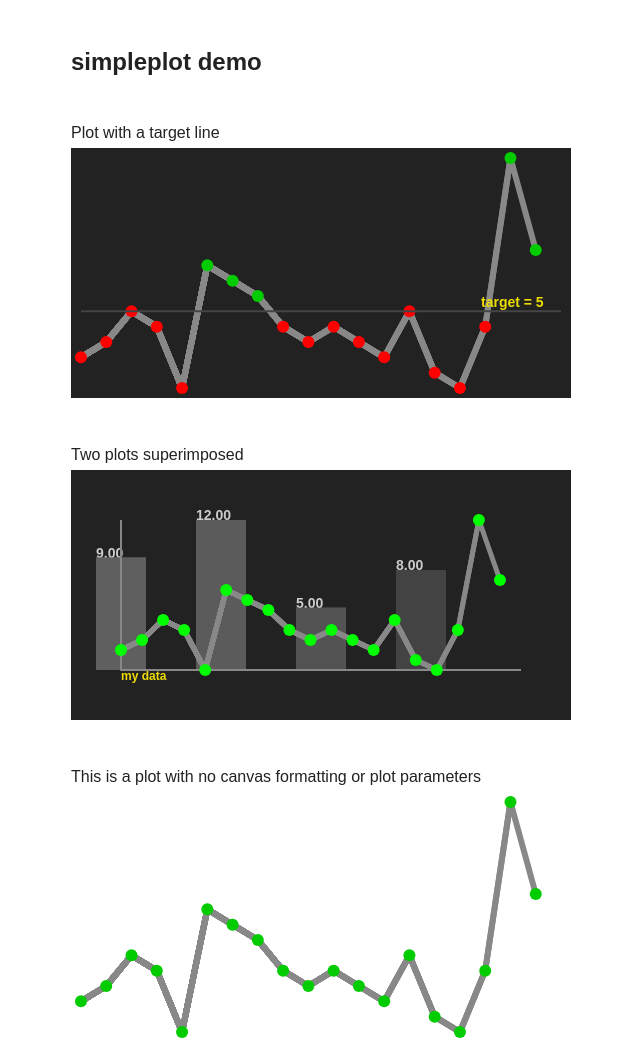
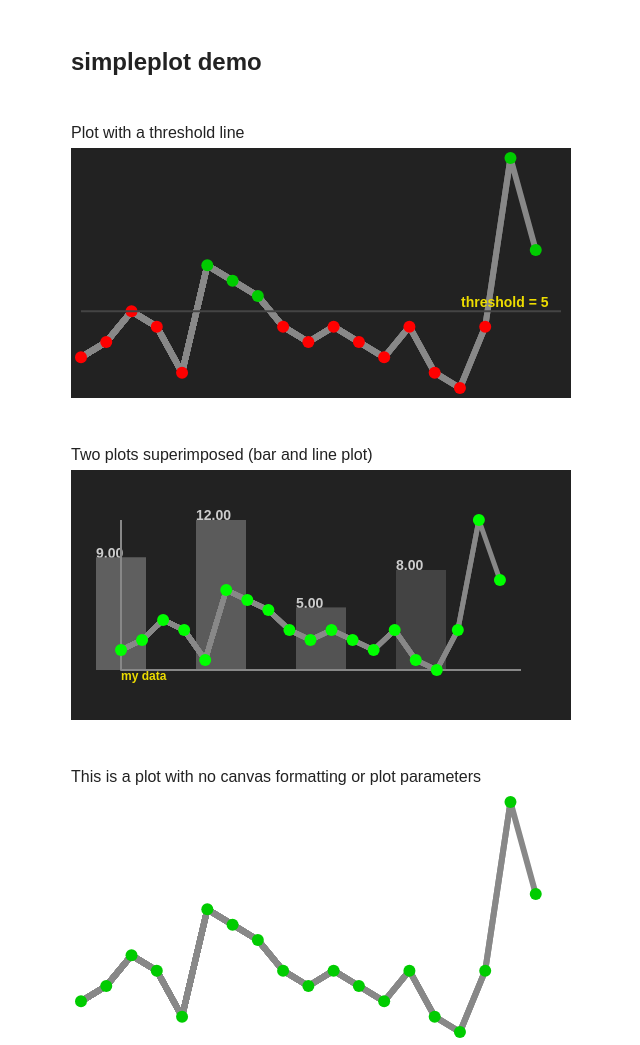
Before and after one commit to mcmonty2600/simpleplot, a plain HTML site: page simpleplot.html in a window 1280 px wide. Shown: the whole page, without its empty margins (57-697 px from the left). Drawn offline with Linux system fonts and the light colour scheme.

Commit message:
changed 'target' to 'threshold'

```diff
--- a/simpleplot.html
+++ b/simpleplot.html
@@ -20,9 +20,9 @@
 </head>
 <body>
   <h2>simpleplot demo</h2>
-  <p>Plot with a target line</p>
+  <p>Plot with a threshold line</p>
   <canvas id="mycanvas1" width="500" height="250" style="width:500px; height:250px; background-color:#222;"></canvas>
-  <p>Two plots superimposed</p>
+  <p>Two plots superimposed (bar and line plot)</p>
   <canvas id="mycanvas2" width="500" height="250" style="width:500px; height:250px; background-color:#222;"></canvas>
   <p>This is a plot with no canvas formatting or plot parameters</p>
   <canvas id="mycanvas3" width="500" height="250" style="width:500px; height:250px;"></canvas>
@@ -31,23 +31,23 @@
 
 <script>
 var example = (function () {
-  data = [2,3,5,4,0,8,7,6,4,3,4,3,2,5,1,0,4,15,9];
+  data = [2,3,5,4,1,8,7,6,4,3,4,3,2,4,1,0,4,15,9];
   data2 = [9,12,5,8];
   var c1 = document.getElementById("mycanvas1");
   var c2 = document.getElementById("mycanvas2");
   var c3 = document.getElementById("mycanvas3");
 
-  // plot with target line
+  // plot with threshold line
   simpleplot(c1, data, {
-    enableTargetLine:true,
-    target : {
+    enableThresholdLine:true,
+    threshold : {
       value : 5,
       lineColor : '#444',
       lineWidth : 2,
-      colorOverTarget : '#0c0',
-      colorUnderTarget : '#f00',
+      colorOverThreshold : '#0c0',
+      colorUnderThreshold : '#f00',
       textColor : '#ed0',
-      formatTargetValueFunction : function(val){return "target = " + val;}
+      formatThresholdValueFunction : function(val){return "threshold = " + val;}
     },
     displayValues:false,
     values : {
--- a/src/simpleplot.js
+++ b/src/simpleplot.js
@@ -1,7 +1,7 @@
 
 /*
 todo
--  fix the offset of caption, axisLabels, and target based on size of font. Or else leave caption and axis labels up to user?
+-  fix the offset of caption, axisLabels, and threshold based on size of font. Or else leave caption and axis labels up to user?
 - what happens to event listeners when simpleplots are refreshed? add a way to just update data?
 */
 
@@ -46,15 +46,15 @@ var simpleplot = function (canvas, arr, customOptions) {
       textColor : '#888',
       formatValuesFunction : undefined
     },
-    enableTargetLine : false,
-    target : {
+    enableThresholdLine : false,
+    threshold : {
       value : undefined,
       lineColor : '#444',
       lineWidth : 2,
-      colorOverTarget : '#0c0',
-      colorUnderTarget : '#ef1e25',
+      colorOverThreshold : '#0c0',
+      colorUnderThreshold : '#ef1e25',
       textColor : '#888',
-      formatTargetValueFunction : undefined
+      formatThresholdValueFunction : undefined
     },
     enableHover : true,
     hover : {
@@ -94,13 +94,13 @@ var simpleplot = function (canvas, arr, customOptions) {
       ctx.lineTo(options.xStart + w, options.yStart);
       ctx.stroke();
     }
-    if (options.target.value === undefined) {
-      options.enableTargetLine = false;
+    if (options.threshold.value === undefined) {
+      options.enableThresholdLine = false;
     }
     // Scale the array to the plot height
     var max = Math.max.apply(Math,arr);
-    if (options.enableTargetLine && options.target.value > max) {
-      max = options.target.value;
+    if (options.enableThresholdLine && options.threshold.value > max) {
+      max = options.threshold.value;
     }
     var min = 0;
     var arrScaled = [];
@@ -146,12 +146,12 @@ var simpleplot = function (canvas, arr, customOptions) {
     // plot data points
     if (options.displayPoints) {
       for (i = 0; i < arr.length; i++) {
-        if (options.enableTargetLine){
-          if (arr[i] > options.target.value) {
-            ctx.fillStyle = options.target.colorOverTarget;
+        if (options.enableThresholdLine){
+          if (arr[i] > options.threshold.value) {
+            ctx.fillStyle = options.threshold.colorOverThreshold;
           }
           else {
-            ctx.fillStyle = options.target.colorUnderTarget;
+            ctx.fillStyle = options.threshold.colorUnderThreshold;
           }
         }
         else {
@@ -171,21 +171,21 @@ var simpleplot = function (canvas, arr, customOptions) {
         canvasHoverObjects[i] = {x:options.xStart+T*i, y:y-arrScaled[i], w:options.points.radius, h:options.points.radius, value:hoverText}
       }
     }
-    if (options.enableTargetLine) {
-      var scaledTargetValue = (h*(options.target.value-min)/(max-min));
-      ctx.strokeStyle = options.target.lineColor;
-      ctx.lineWidth = options.target.lineWidth;
+    if (options.enableThresholdLine) {
+      var scaledThresholdValue = (h*(options.threshold.value-min)/(max-min));
+      ctx.strokeStyle = options.threshold.lineColor;
+      ctx.lineWidth = options.threshold.lineWidth;
       ctx.beginPath();
-      ctx.moveTo(options.xStart,  y - scaledTargetValue);
-      ctx.lineTo(options.xStart + w,  y - scaledTargetValue);
-      if (typeof(options.target.formatTargetValueFunction) === "function") {
-        var targetValueString = options.target.formatTargetValueFunction(options.target.value);
+      ctx.moveTo(options.xStart,  y - scaledThresholdValue);
+      ctx.lineTo(options.xStart + w,  y - scaledThresholdValue);
+      if (typeof(options.threshold.formatThresholdValueFunction) === "function") {
+        var thresholdValueString = options.threshold.formatThresholdValueFunction(options.threshold.value);
       }
       else {
-        var targetValueString = options.target.value;
+        var thresholdValueString = options.threshold.value;
       }
-      ctx.fillStyle = options.target.textColor;
-      ctx.fillText(targetValueString, options.xStart + w - 80,  y - scaledTargetValue - 4);
+      ctx.fillStyle = options.threshold.textColor;
+      ctx.fillText(thresholdValueString, options.xStart + w - 100,  y - scaledThresholdValue - 4);
       ctx.stroke();
     }
     // add event listener for mouse hover over data points
```
